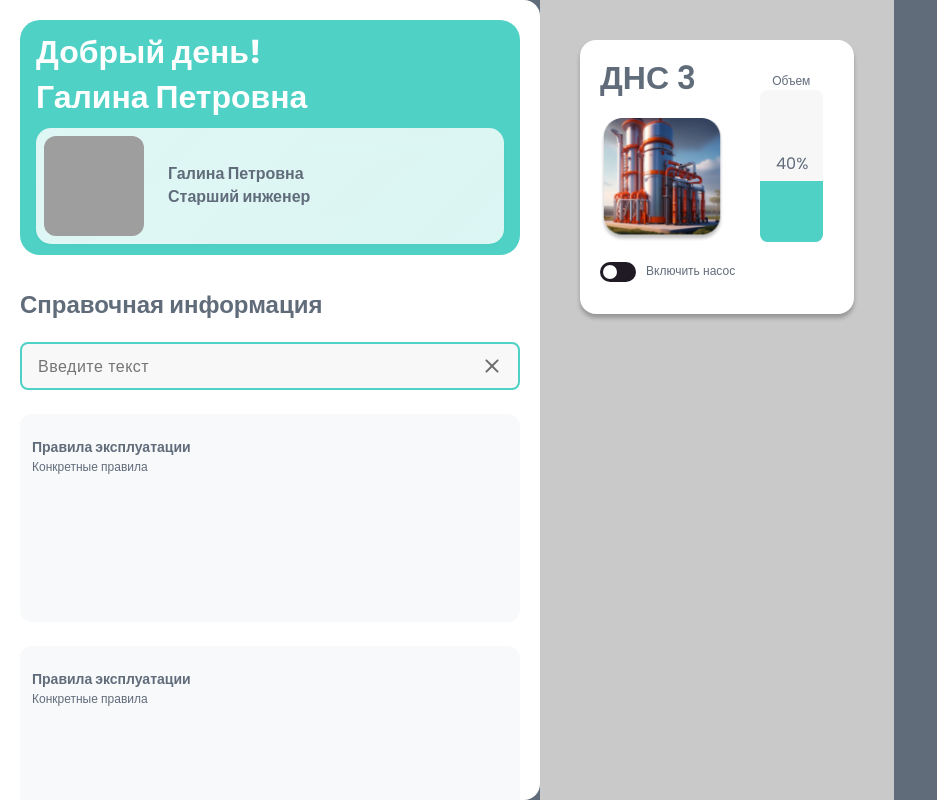
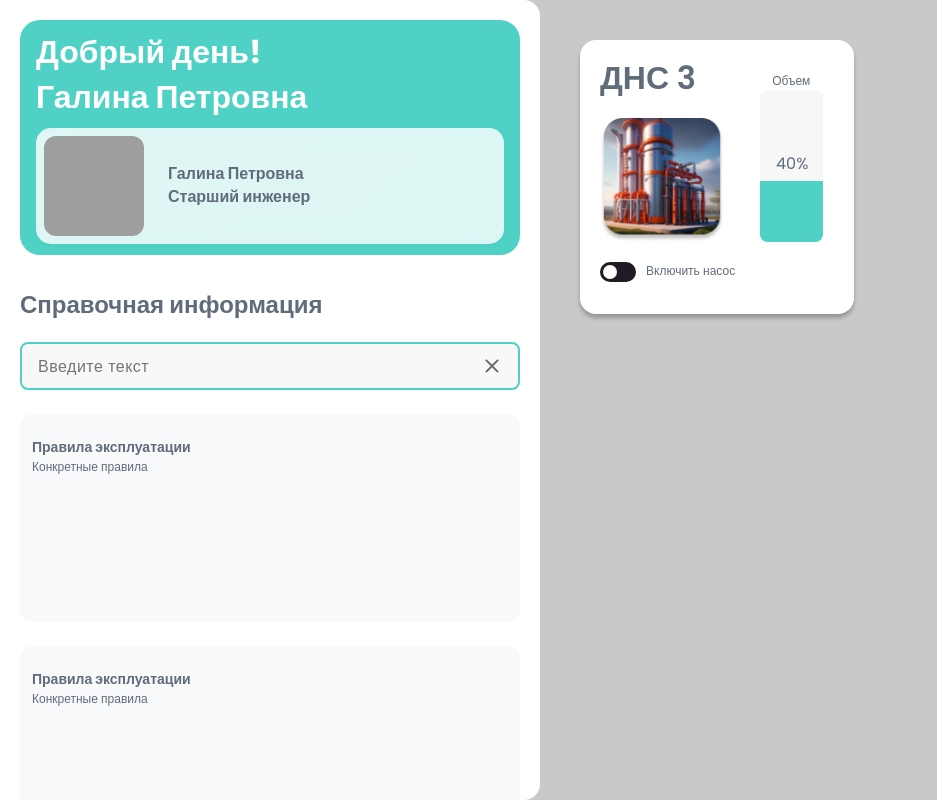
Before and after one commit to Sanevs22/tatneft_hackathon, a React (Vite) app: page / in a window 1280 px wide. Shown: the whole page, without its empty margins (0-937 px from the left). Built offline with nearby package versions, Linux system fonts and the light colour scheme; grey boxes are pictures that could not be loaded.

Commit message:
edit: components & styles

```diff
--- a/src/components/App/App.jsx
+++ b/src/components/App/App.jsx
@@ -1,12 +1,15 @@
 import { Sidebar } from '../Sidebar';
+import { Dashboard } from '../Dashboard';
+import { Main } from '../UI/Main';
 import st from './App.module.scss';
-import Dashboard from '../Dashboard/Dashboard';
 
 export const App = () => {
 	return (
 		<div className={st.App}>
 			<Sidebar></Sidebar>
-			<Dashboard />
+			<Main>
+				<Dashboard />
+			</Main>
 		</div>
 	);
 };
--- a/src/components/App/App.module.scss
+++ b/src/components/App/App.module.scss
@@ -1,4 +1,4 @@
 .App {
 	display: flex;
-	background: var(--font-color);
+	background: var(--grey);
 }
--- a/src/components/Dashboard/Dashboard.jsx
+++ b/src/components/Dashboard/Dashboard.jsx
@@ -1,12 +1,10 @@
 import st from './Dashboard.module.scss';
 import Dns from '../Dns/Dns';
 
-function Dashboard() {
+export const Dashboard = () => {
 	return (
 		<div className={st.main}>
 			<Dns />
 		</div>
 	);
-}
-
-export default Dashboard;
+};
--- /dev/null
+++ b/src/components/Dashboard/index.js
@@ -0,0 +1 @@
+export * from './Dashboard';
--- a/src/components/UI/LevelBar/LevelBar.module.scss
+++ b/src/components/UI/LevelBar/LevelBar.module.scss
@@ -34,10 +34,11 @@
 	position: absolute;
 	top: 0;
 	width: 63px;
-	height: 152px;
 	flex-shrink: 0;
 	border-radius: 0px 0px 7.153px 7.153px;
 	background: #4f73d1;
+	animation: level 1s normal forwards ease-in-out;
+	transition: 0.3s all;
 }
 
 .b {
@@ -51,3 +52,12 @@
 .r {
 	background: #d1664f;
 }
+
+@keyframes level {
+	0% {
+		height: 0;
+	}
+	100% {
+		height: 152px;
+	}
+}
--- a/src/index.scss
+++ b/src/index.scss
@@ -15,6 +15,7 @@
 	--black: #101010;
 	--font-color: #616c7b;
 	--white: #fff;
+	--grey: #c9c9c9;
 }
 
 *,
@@ -32,7 +33,6 @@ html {
 }
 
 body {
-	background: #f4f4f5;
 	font-family: 'Poppins', Arial, sans-serif;
 	min-height: 100vh;
 }
```
